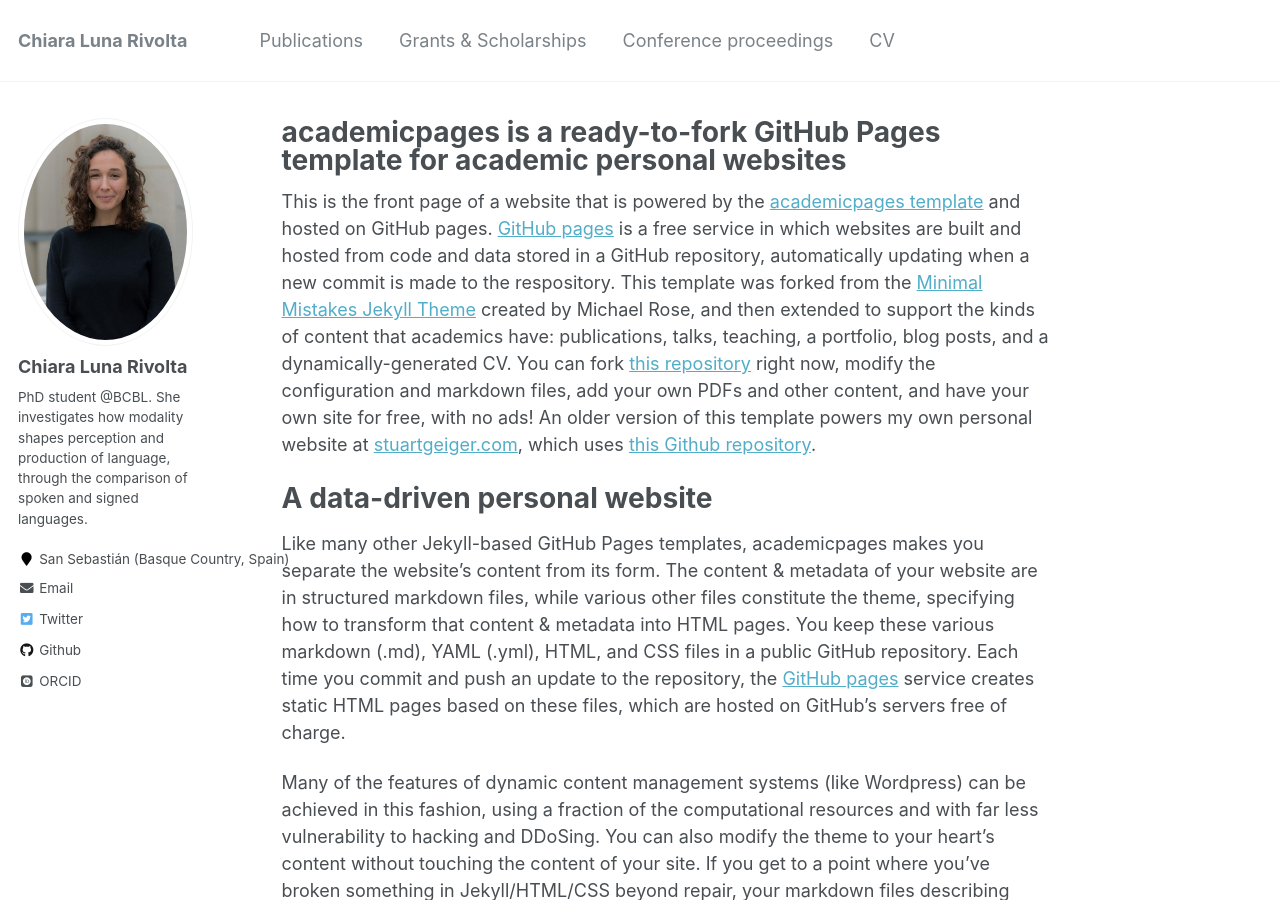
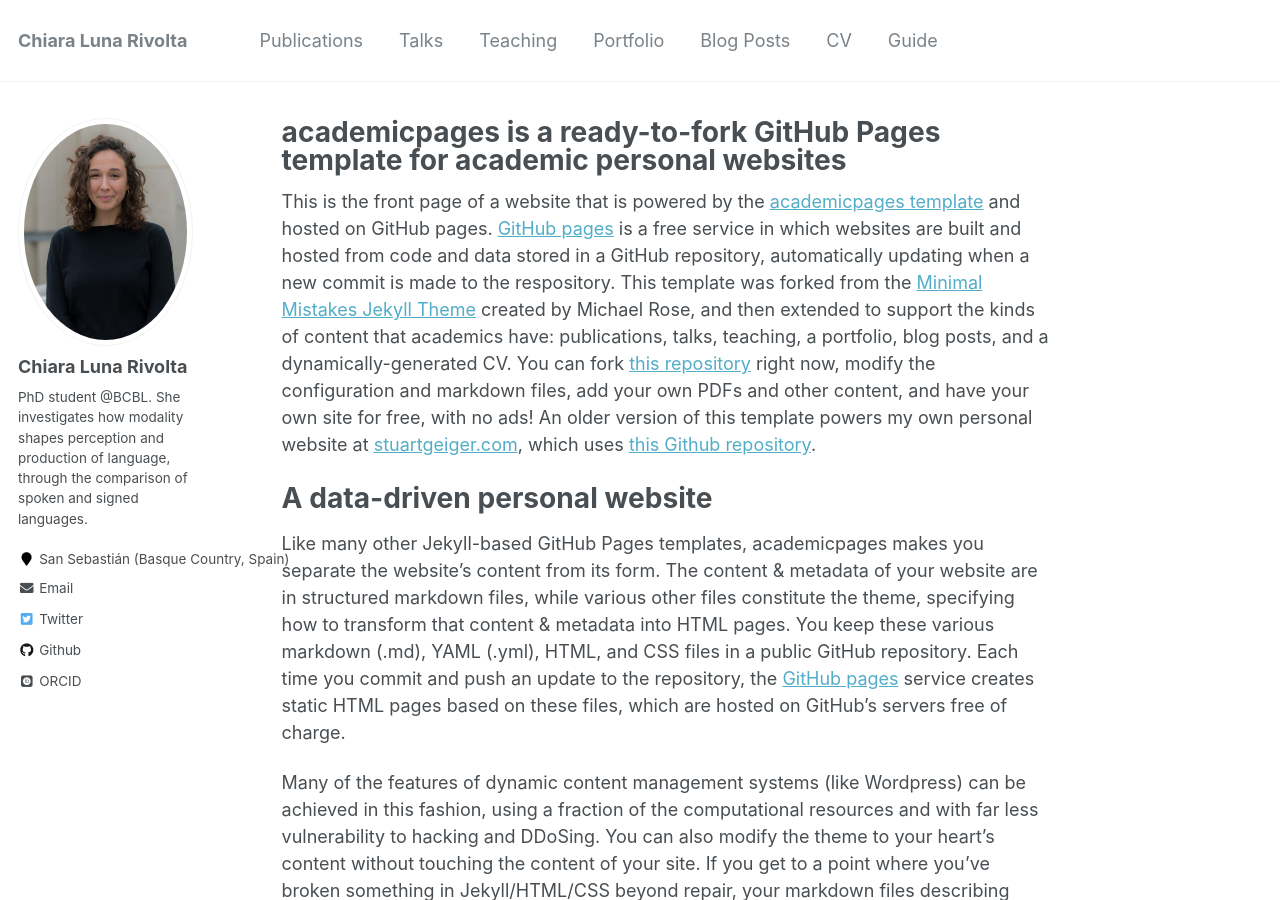
Before and after one commit to chiaralunariv/chiaralunariv.github.io, a Jekyll site: the page built from _pages/about.md, in a window 1280 px wide and 900 px high. Built offline with Jekyll 4.4.1, drawn with Linux system fonts in a browser that asks for light colours; some web fonts are replaced.

Commit message:
Update navigation.yml

```diff
--- a/_data/navigation.yml
+++ b/_data/navigation.yml
@@ -3,11 +3,20 @@ main:
   - title: "Publications"
     url: /publications/
 
-  - title: "Grants & Scholarships"
-    url: /grants/
+  - title: "Talks"
+    url: /talks/
 
-  - title: "Conference proceedings"
-    url: /conference/
+  - title: "Teaching"
+    url: /teaching/
+
+  - title: "Portfolio"
+    url: /portfolio/
+
+  - title: "Blog Posts"
+    url: /year-archive/
 
   - title: "CV"
     url: /cv/
+
+  - title: "Guide"
+    url: /markdown/
```
